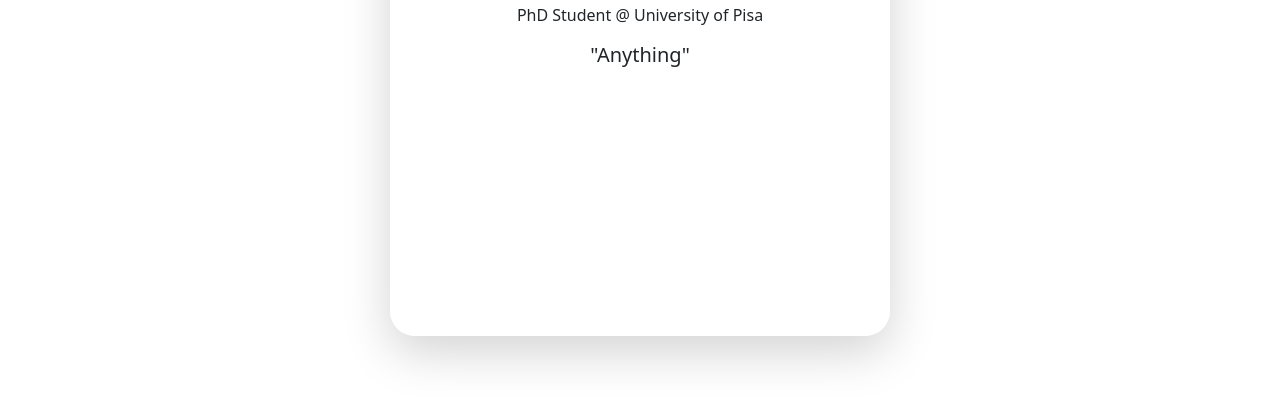
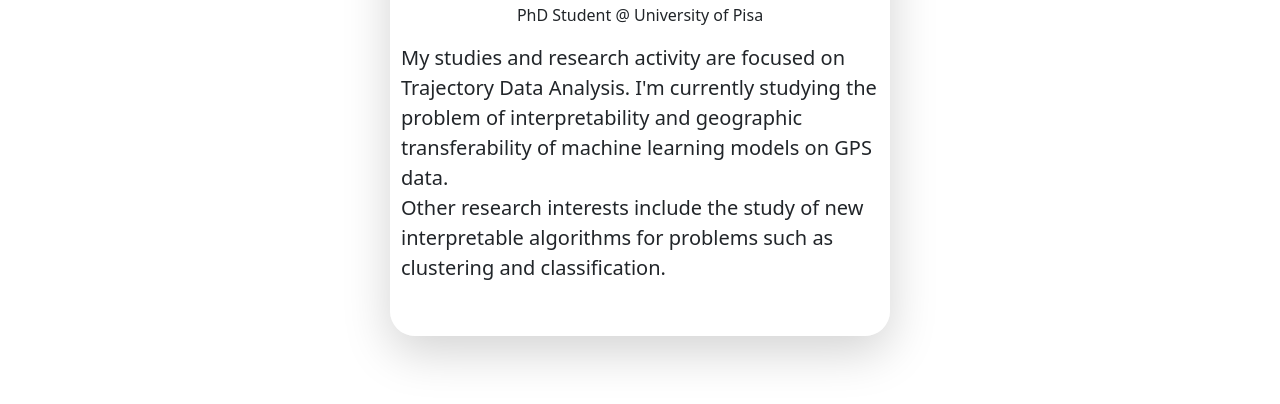
Before and after one commit to cri98li/cri98li, a plain HTML site: page docs/index.html in a window 1280 px wide. Shown: the part 392-796 px from the top of the page. Drawn offline with nearby package versions, Linux system fonts and the light colour scheme; no server answers.

Commit message:
Aggiunta descrizione

```diff
--- a/docs/index.html
+++ b/docs/index.html
@@ -44,7 +44,15 @@
                 <div class="paragarph-center">
                     <h1 class="title">Cristiano Landi</h1>
                     <p class="positon">PhD Student @ University of Pisa</p>
-                    <h5>"Anything"</h5>
+                    <p style="text-align: left; font-size: 15pt">
+                        My studies and research activity are focused on Trajectory Data Analysis.
+                        I'm currently studying the problem of interpretability and geographic transferability of machine
+                        learning models on GPS data.
+                        <br>
+                        Other research interests include the study of new interpretable
+                        algorithms for problems such as clustering and classification.
+
+                    </p>
                 </div>
             </div>
         </div>
```
